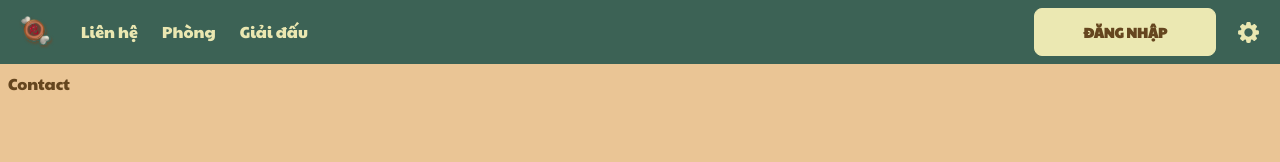
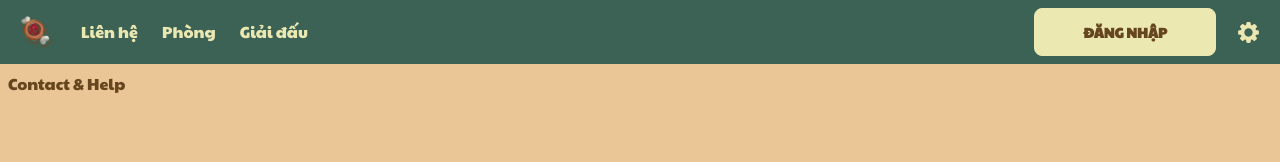
Before and after one commit to Owlvernyte/cotuong-frontend, a Next.js app: page /contact in a window 1280 px wide. Shown: the top 162 px of the page. Built offline with nearby package versions, Linux system fonts and the light colour scheme; no server answers.

Commit message:
test(help): Update text for test

```diff
--- a/app/(basic)/contact/page.tsx
+++ b/app/(basic)/contact/page.tsx
@@ -2,7 +2,7 @@ import React from 'react'
 
 function Contact() {
   return (
-    <div>Contact</div>
+    <div>Contact & Help</div>
   )
 }
 
```
